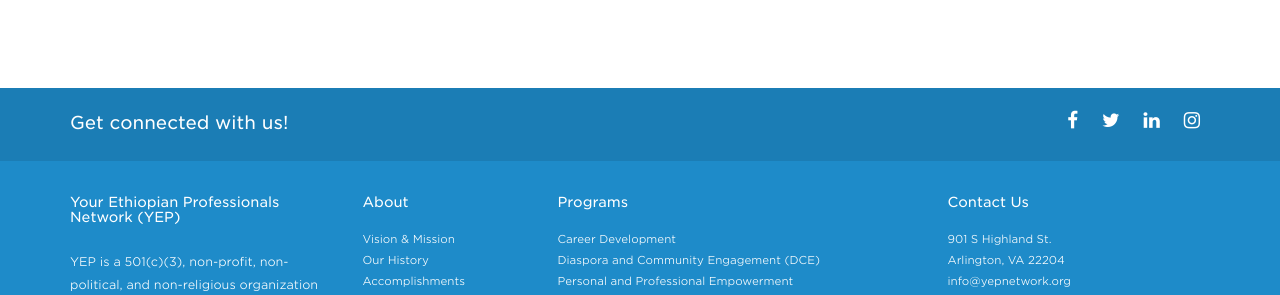
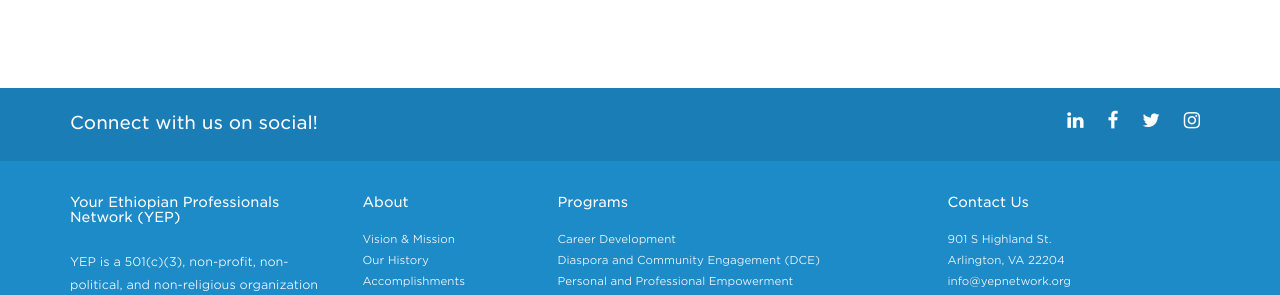
Before and after one commit to YEPNetwork/yepnetwork.github.io, a Jekyll site: the page built from _pages/donate.html, in a window 1280 px wide. Shown: the part 555-850 px from the top of the page. Built offline with Jekyll 4.4.1, drawn with Linux system fonts in a browser that asks for light colours; nearby versions of some CDN libraries.

Commit message:
Update footer.html

```diff
--- a/_includes/footer.html
+++ b/_includes/footer.html
@@ -4,12 +4,12 @@
       <div class="container footer-social-media">
         <div class="row py-4 d-flex align-items-center">
           <div class="col-md-6 col-lg-5 text-left mb-4 mb-md-0">
-            <h6 class="mb-0 white-text">Get connected with us!</h6>
+            <h6 class="mb-0 white-text">Connect with us on social!</h6>
           </div>
           <div class="col-md-6 col-lg-7 text-right">
+            <a class="icons-sm li-ic"  target="_blank" href="https://www.linkedin.com/company/yourethiopianprofessionals/"><i class="fa fa-linkedin white-text mr-lg-4"> </i></a>
             <a class="icons-sm fb-ic"  target="_blank" href="https://www.facebook.com/YourEthiopianProfessionals"><i class="fa fa-facebook white-text mr-lg-4"> </i></a>
             <a class="icons-sm tw-ic"  target="_blank" href="https://twitter.com/YEPnetworks"><i class="fa fa-twitter white-text mr-lg-4"> </i></a>
-            <a class="icons-sm li-ic"  target="_blank" href="https://www.linkedin.com/company/yourethiopianprofessionals/"><i class="fa fa-linkedin white-text mr-lg-4"> </i></a>
             <a class="icons-sm ins-ic" target="_blank" href="https://www.instagram.com/yepnetwork/"><i class="fa fa-instagram white-text mr-lg-4"> </i></a>
           </div>
         </div>
```
